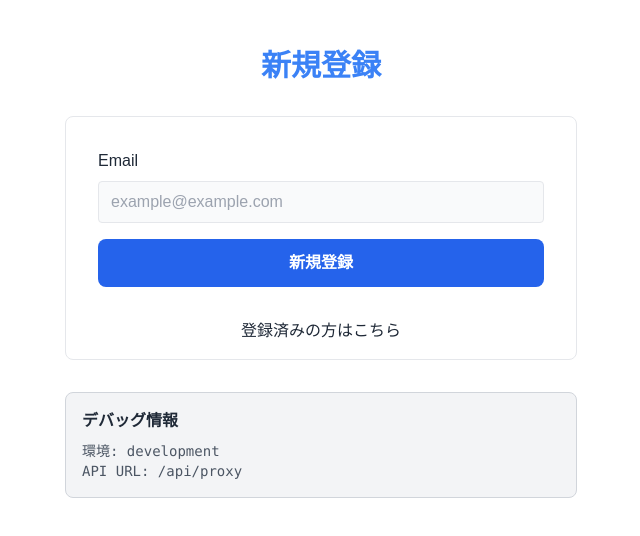
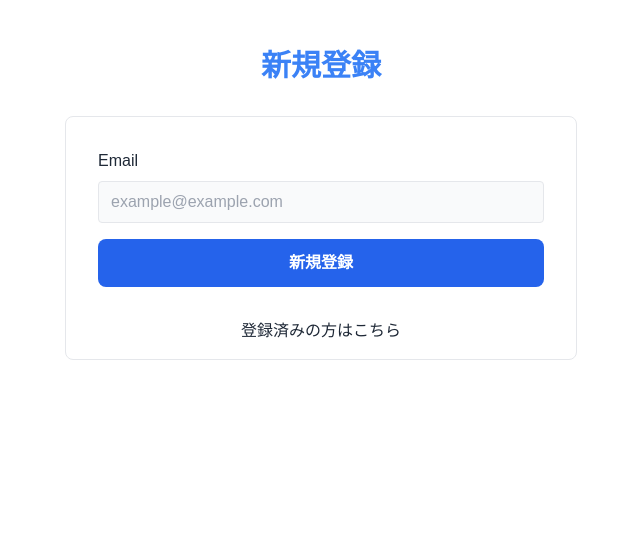
Before and after one commit to TA1851/Portfolio-Nextjs, a Next.js app: page /register in a window 1280 px wide. Shown: the top 536 px of the page, without its empty margins (319-959 px from the left). Built offline with nearby package versions, Linux system fonts and the light colour scheme; no server answers.

Commit message:
メールのリンクが４０４になるの修正

```diff
--- a/src/app/change-password/page.tsx
+++ b/src/app/change-password/page.tsx
@@ -41,9 +41,7 @@ const ChangePasswordForm: FC = () => {
   const email = searchParams.get('email');
   const token = searchParams.get('token');
 
-  const apiUrl = process.env.NODE_ENV === 'development'
-    ? '/api/proxy'
-    : process.env.NEXT_PUBLIC_API_URL_V1;
+  const apiUrl = process.env.NEXT_PUBLIC_API_URL_V1;
 
   useEffect(() => {
     if (process.env.NODE_ENV === 'development') {
--- a/src/app/register/page.tsx
+++ b/src/app/register/page.tsx
@@ -30,19 +30,18 @@ const LoginComp: FC = () => {
   const [error, setError] = useState<string>("");
   const [success, setSuccess] = useState(false);
   const [registeredEmail, setRegisteredEmail] = useState<string>("");
-  const [debugInfo, setDebugInfo] = useState<string>("");
+  // const [debugInfo, setDebugInfo] = useState<string>("");
 
   // const apiUrl = process.env.NEXT_PUBLIC_API_URL_V1;
-  const apiUrl = process.env.NODE_ENV === 'development'
-    ? '/api/proxy' // Next.jsプロキシ経由でAPIを呼び出し
-    : process.env.NEXT_PUBLIC_API_URL_V1;
+  const apiUrl = process.env.NEXT_PUBLIC_API_URL_V1;
+    console.log('API URL:', apiUrl);
 
   // 開発環境でAPIの動作確認
   useEffect(() => {
     if (process.env.NODE_ENV === 'development') {
       console.log('環境:', process.env.NODE_ENV);
       console.log('API URL:', apiUrl);
-      setDebugInfo(`環境: ${process.env.NODE_ENV}\nAPI URL: ${apiUrl}`);
+      // setDebugInfo(`環境: ${process.env.NODE_ENV}\nAPI URL: ${apiUrl}`);
     }
   }, [apiUrl]);
 
@@ -72,7 +71,7 @@ const LoginComp: FC = () => {
         email: formData.email,
         password: "temp_password_will_be_replaced" // 一時的なパスワード
       });
-      console.log("API URL:", `${apiUrl}/user`);
+      console.log("API URL:", `${apiUrl}/api/v1/user`);
 
       const response = await axios.post(`${apiUrl}/user`, {
         name: formData.email.split('@')[0], // 一時的にnameフィールドを追加
@@ -132,11 +131,11 @@ const LoginComp: FC = () => {
         } else if (err.request) {
           console.error("リクエストエラー:", err.request);
           setError("サーバーに接続できませんでした。ネットワーク接続を確認してください。");
-          setDebugInfo(`リクエストエラー: ${JSON.stringify(err.request)}`);
+          // setDebugInfo(`リクエストエラー: ${JSON.stringify(err.request)}`);
         } else {
           console.error("設定エラー:", err.message);
           setError("リクエストの設定エラーが発生しました。");
-          setDebugInfo(`設定エラー: ${err.message}`);
+          // setDebugInfo(`設定エラー: ${err.message}`);
         }
       } else {
         setError("予期しないエラーが発生しました。");
@@ -259,12 +258,12 @@ const LoginComp: FC = () => {
         </form>
 
         {/* 開発環境でのデバッグ情報表示 */}
-        {process.env.NODE_ENV === 'development' && debugInfo && (
+        {/* {process.env.NODE_ENV === 'development' && debugInfo && (
           <div className="mt-8 p-4 bg-gray-100 border border-gray-300 rounded-lg text-left max-w-lg mx-auto">
             <h3 className="font-semibold text-gray-800 mb-2">デバッグ情報</h3>
             <pre className="text-sm text-gray-600 whitespace-pre-wrap">{debugInfo}</pre>
           </div>
-        )}
+        )} */}
       </div>
     </>
   )
--- a/src/app/verify-email/page.tsx
+++ b/src/app/verify-email/page.tsx
@@ -44,9 +44,7 @@ const VerifyEmailForm: FC = () => {
       }
 
       try {
-        const apiUrl = process.env.NODE_ENV === 'development'
-          ? '/api/proxy'
-          : process.env.NEXT_PUBLIC_API_URL_V1 || 'http://localhost:8080/api/v1';
+        const apiUrl = process.env.NEXT_PUBLIC_API_URL_V1;
 
         console.log('API URL:', apiUrl);
         console.log('認証トークン:', token);
@@ -134,9 +132,7 @@ const VerifyEmailForm: FC = () => {
     }
 
     try {
-      const apiUrl = process.env.NODE_ENV === 'development'
-        ? '/api/proxy'
-        : process.env.NEXT_PUBLIC_API_URL_V1 || 'http://localhost:8080/api/v1';
+      const apiUrl = process.env.NEXT_PUBLIC_API_URL_V1;
 
       // 正しいクエリパラメータ形式でAPIを呼び出し
       await axios.post(`${apiUrl}/resend-verification?email=${encodeURIComponent(email)}`);
```
